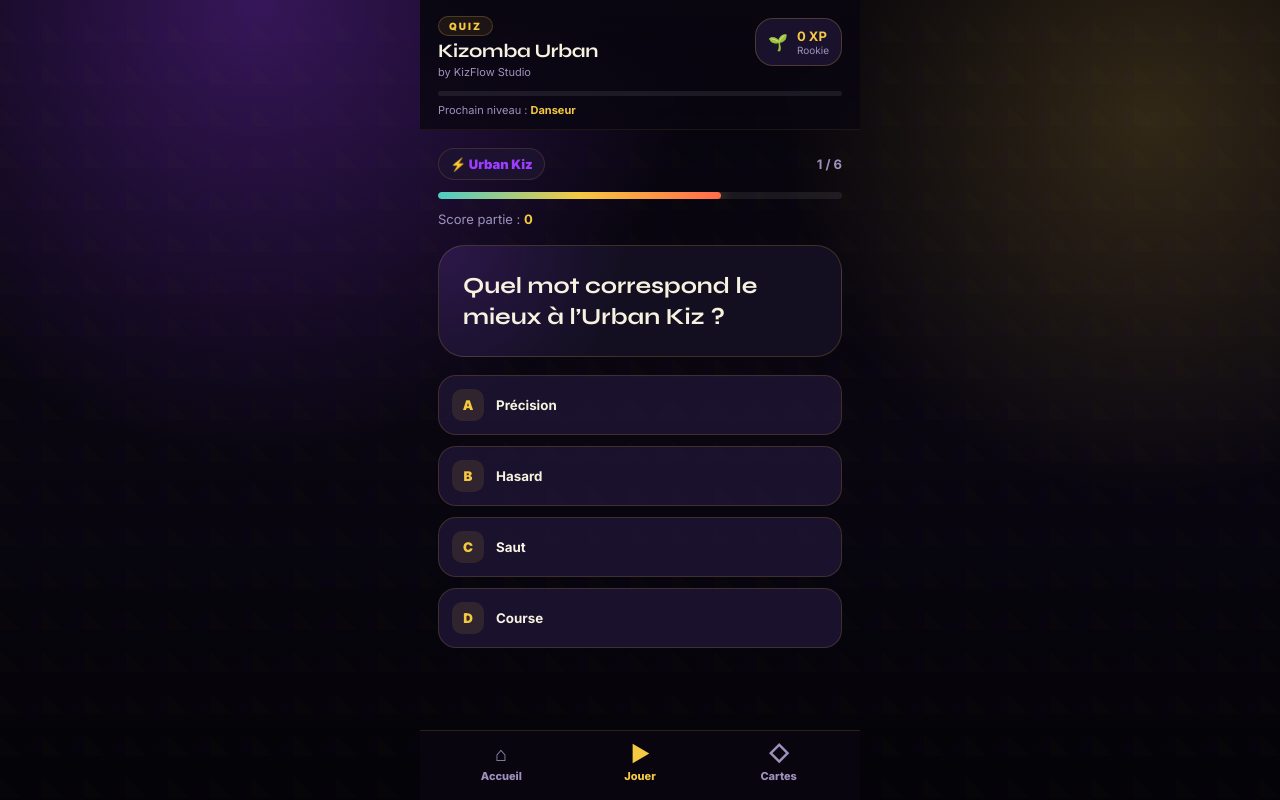
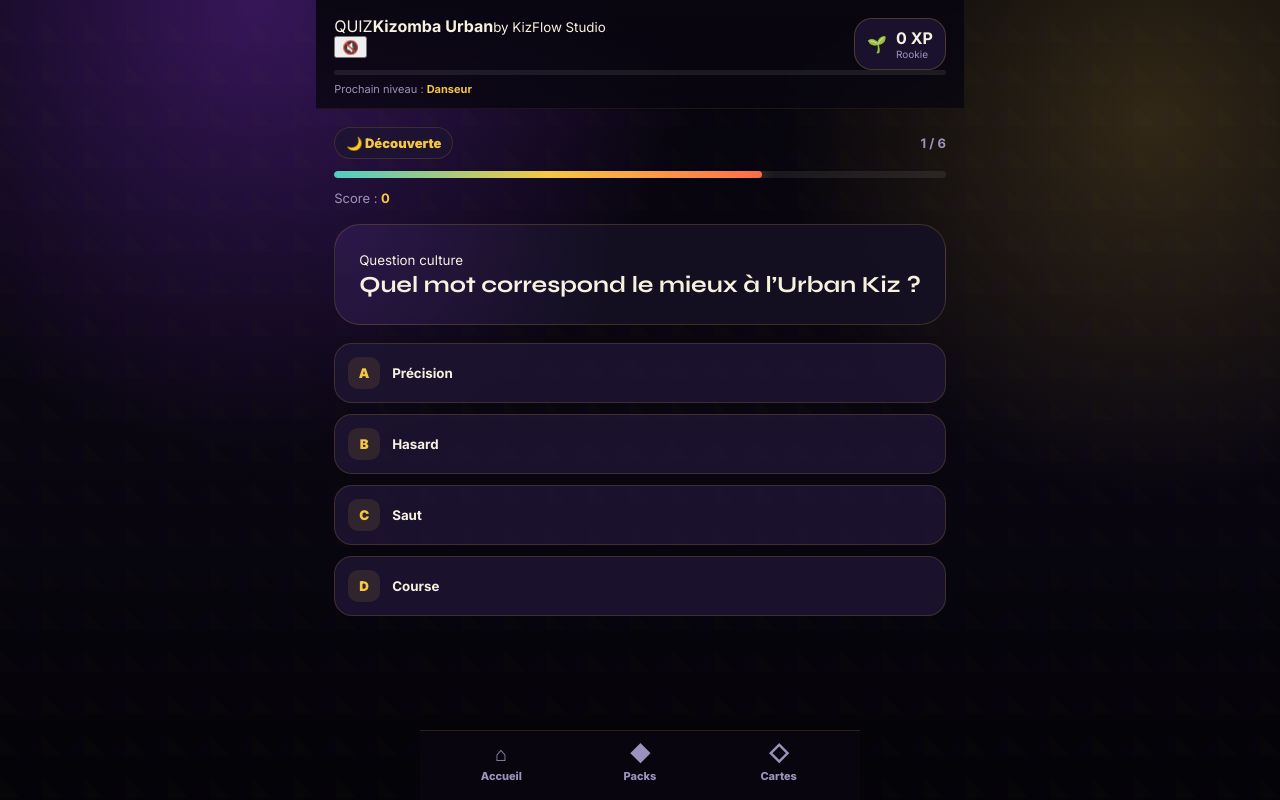
Before and after one commit to bkane522-lab/kizomba-urban, a React (Vite) app: page / in a window 1280 px wide. Both pictures are taken after a click on the button "▶ Commencer le quiz". Built offline with nearby package versions, Linux system fonts and the light colour scheme.

Commit message:
Update App.jsx

```diff
--- a/src/App.jsx
+++ b/src/App.jsx
@@ -1,40 +1,42 @@
 import { useEffect, useMemo, useRef, useState } from "react";
+import logoKizombaUrban from "../kizomba-urban-logo.png";
 
-const CATEGORIES = [
+const PACKS = [
   {
-    id: "kizomba",
-    label: "Kizomba",
+    id: "decouverte",
+    name: "Découverte",
     emoji: "🌙",
-    color: "#F5C842",
-    description: "Origines, culture, musicalité et connexion."
+    color: "#f5c842",
+    subtitle: "Les bases essentielles",
+    description: "Kizomba, Urban Kiz et Semba pour commencer fort.",
+    categories: ["kizomba", "urban-kiz", "semba"]
   },
   {
-    id: "urban-kiz",
-    label: "Urban Kiz",
-    emoji: "⚡",
-    color: "#9C3DFF",
-    description: "Style moderne, lignes, pauses et précision."
+    id: "sensation",
+    name: "Sensation",
+    emoji: "🔥",
+    color: "#ff3d81",
+    subtitle: "Connexion & feeling",
+    description: "Tarraxo, Tarraxinha, douceur et contrôle du corps.",
+    categories: ["tarraxo", "tarraxinha", "douceur"]
   },
   {
-    id: "semba",
-    label: "Semba",
-    emoji: "🥁",
-    color: "#FF6B4A",
-    description: "Racines angolaises, énergie et rythme."
+    id: "culture",
+    name: "Culture",
+    emoji: "🌍",
+    color: "#4ecdc4",
+    subtitle: "Histoire & racines",
+    description: "Origines, Angola, musicalité, respect et transmission.",
+    categories: ["culture", "kizomba", "semba"]
   },
   {
-    id: "tarraxo",
-    label: "Tarraxo",
-    emoji: "🔥",
-    color: "#FF3D81",
-    description: "Contrôle, intensité et musicalité."
-  },
-  {
-    id: "tarraxinha",
-    label: "Tarraxinha",
-    emoji: "💫",
-    color: "#4ECDC4",
-    description: "Isolation, lenteur et connexion fine."
+    id: "fusion",
+    name: "Fusion",
+    emoji: "⚡",
+    color: "#9c3dff",
+    subtitle: "Styles modernes",
+    description: "Kizomba Fusion, Urban Kiz moderne et évolutions.",
+    categories: ["fusion", "urban-kiz"]
   }
 ];
 
@@ -123,20 +125,6 @@ const QUESTIONS = [
   },
   {
     id: 6,
-    category: "urban-kiz",
-    question: "Dans l’Urban Kiz, les pauses servent souvent à quoi ?",
-    options: ["Marquer la musique", "Arrêter la danse", "Changer de partenaire", "Ignorer le rythme"],
-    answer: 0,
-    fact: "Les pauses permettent d’interpréter la musique et de créer des moments forts dans la danse.",
-    card: {
-      icon: "⏸️",
-      title: "Pause musicale",
-      type: "Carte Musicalité",
-      text: "Bien placée, une pause rend la danse plus expressive."
-    }
-  },
-  {
-    id: 7,
     category: "semba",
     question: "Le Semba est généralement plus…",
     options: ["Festif et énergique", "Lent et figé", "Silencieux", "Sans rythme"],
@@ -150,26 +138,7 @@ const QUESTIONS = [
     }
   },
   {
-    id: 8,
-    category: "semba",
-    question: "Pourquoi le Semba est important pour les danseurs de Kizomba ?",
-    options: [
-      "Il aide à comprendre les racines",
-      "Il remplace toutes les danses",
-      "Il n’a aucun lien",
-      "Il sert seulement aux compétitions"
-    ],
-    answer: 0,
-    fact: "Comprendre le Semba aide à mieux respecter les racines culturelles et rythmiques de la Kizomba.",
-    card: {
-      icon: "🌍",
-      title: "Racines",
-      type: "Carte Culture",
-      text: "Connaître les racines donne plus de profondeur à la danse."
-    }
-  },
-  {
-    id: 9,
+    id: 7,
     category: "tarraxo",
     question: "Le Tarraxo met souvent en avant…",
     options: ["Le contrôle du corps", "Les grands sauts", "La vitesse maximale", "Les figures acrobatiques"],
@@ -183,21 +152,7 @@ const QUESTIONS = [
     }
   },
   {
-    id: 10,
-    category: "tarraxo",
-    question: "Dans le Tarraxo, l’intensité doit rester…",
-    options: ["Contrôlée", "Brutale", "Confuse", "Sans écoute"],
-    answer: 0,
-    fact: "L’intensité est importante, mais elle doit rester contrôlée, musicale et respectueuse.",
-    card: {
-      icon: "⚡",
-      title: "Intensité",
-      type: "Carte Danse",
-      text: "L’intensité devient belle quand elle reste maîtrisée."
-    }
-  },
-  {
-    id: 11,
+    id: 8,
     category: "tarraxinha",
     question: "La Tarraxinha est souvent associée à…",
     options: [
@@ -216,29 +171,81 @@ const QUESTIONS = [
     }
   },
   {
+    id: 9,
+    category: "douceur",
+    question: "Dans une danse douce, la priorité est souvent…",
+    options: ["L’écoute", "La force", "La vitesse", "La démonstration"],
+    answer: 0,
+    fact: "La douceur demande une vraie écoute du partenaire et de la musique.",
+    card: {
+      icon: "🫶",
+      title: "Douceur",
+      type: "Carte Feeling",
+      text: "La douceur rend la danse plus propre, plus musicale et plus agréable."
+    }
+  },
+  {
+    id: 10,
+    category: "culture",
+    question: "Pourquoi connaître les racines d’une danse est important ?",
+    options: [
+      "Pour respecter son histoire",
+      "Pour danser plus vite",
+      "Pour copier sans comprendre",
+      "Pour éviter la musicalité"
+    ],
+    answer: 0,
+    fact: "Connaître les racines aide à respecter les cultures qui ont porté la danse.",
+    card: {
+      icon: "🌍",
+      title: "Respect culturel",
+      type: "Carte Culture",
+      text: "Une danse devient plus forte quand on comprend ce qu’elle raconte."
+    }
+  },
+  {
+    id: 11,
+    category: "fusion",
+    question: "Kizomba Fusion désigne plutôt…",
+    options: [
+      "Un mélange d’influences modernes",
+      "Une danse sans identité",
+      "Une danse uniquement sportive",
+      "Un style sans musique"
+    ],
+    answer: 0,
+    fact: "La fusion peut mélanger des influences modernes, mais les bases restent importantes pour garder de la clarté.",
+    card: {
+      icon: "⚡",
+      title: "Kizomba Fusion",
+      type: "Carte Évolution",
+      text: "La fusion fonctionne mieux quand les bases sont solides."
+    }
+  },
+  {
     id: 12,
-    category: "tarraxinha",
-    question: "Quelle qualité est importante en Tarraxinha ?",
-    options: ["La précision", "La précipitation", "Le bruit", "Le désordre"],
+    category: "culture",
+    question: "Un bon danseur musical cherche surtout à…",
+    options: ["Interpréter la musique", "Faire le maximum de figures", "Aller le plus vite possible", "Ignorer les pauses"],
     answer: 0,
-    fact: "La précision est essentielle pour que les mouvements restent propres, doux et lisibles.",
+    fact: "La musicalité permet de danser avec la musique au lieu de simplement enchaîner des mouvements.",
     card: {
-      icon: "✨",
-      title: "Précision douce",
-      type: "Carte Musicalité",
-      text: "La lenteur révèle les détails et demande une vraie maîtrise."
+      icon: "🎧",
+      title: "Musicalité",
+      type: "Carte Culture",
+      text: "La musicalité donne du sens aux mouvements."
     }
   }
 ];
 
-function shuffle(array) {
-  return [...array].sort(() => Math.random() - 0.5);
+function shuffle(items) {
+  return [...items].sort(() => Math.random() - 0.5);
 }
 
 function safeRead(key, fallback) {
   try {
-    const value = localStorage.getItem(key);
-    return value ? JSON.parse(value) : fallback;
+    const saved = localStorage.getItem(key);
+    return saved ? JSON.parse(saved) : fallback;
   } catch {
     return fallback;
   }
@@ -254,7 +261,7 @@ function getNextLevel(score) {
 
 export default function App() {
   const [screen, setScreen] = useState("home");
-  const [selectedCategories, setSelectedCategories] = useState(["kizomba", "urban-kiz"]);
+  const [activePack, setActivePack] = useState(PACKS[0]);
   const [questions, setQuestions] = useState([]);
   const [questionIndex, setQuestionIndex] = useState(0);
   const [selectedAnswer, setSelectedAnswer] = useState(null);
@@ -265,8 +272,10 @@ export default function App() {
   const [results, setResults] = useState([]);
   const [timeLeft, setTimeLeft] = useState(100);
   const [streak, setStreak] = useState(0);
+  const [soundOn, setSoundOn] = useState(false);
 
   const timerRef = useRef(null);
+  const audioRef = useRef(null);
   const currentQuestion = questions[questionIndex];
 
   const level = getLevel(totalScore);
@@ -288,6 +297,17 @@ export default function App() {
   }, [cards]);
 
   useEffect(() => {
+    if (!audioRef.current) return;
+    audioRef.current.volume = 0.22;
+
+    if (soundOn) {
+      audioRef.current.play().catch(() => {});
+    } else {
+      audioRef.current.pause();
+    }
+  }, [soundOn]);
+
+  useEffect(() => {
     if (screen !== "quiz" || locked || !currentQuestion) return;
 
     setTimeLeft(100);
@@ -307,25 +327,11 @@ export default function App() {
     return () => clearInterval(timerRef.current);
   }, [screen, questionIndex, locked, currentQuestion]);
 
-  function toggleCategory(id) {
-    setSelectedCategories((prev) => {
-      if (prev.includes(id)) {
-        return prev.filter((item) => item !== id);
-      }
+  function startQuiz(pack = activePack) {
+    const pool = QUESTIONS.filter((question) => pack.categories.includes(question.category));
+    const quizQuestions = shuffle(pool.length ? pool : QUESTIONS).slice(0, 8);
 
-      return [...prev, id];
-    });
-  }
-
-  function startQuiz() {
-    const activeCategories =
-      selectedCategories.length > 0
-        ? selectedCategories
-        : CATEGORIES.map((category) => category.id);
-
-    const pool = QUESTIONS.filter((question) => activeCategories.includes(question.category));
-    const quizQuestions = shuffle(pool).slice(0, 8);
-
+    setActivePack(pack);
     setQuestions(quizQuestions);
     setQuestionIndex(0);
     setSelectedAnswer(null);
@@ -337,7 +343,7 @@ export default function App() {
     setScreen("quiz");
   }
 
-  function handleAnswer(index) {
+  function answerQuestion(index) {
     if (locked || !currentQuestion) return;
 
     clearInterval(timerRef.current);
@@ -366,8 +372,7 @@ export default function App() {
     if (correct && currentQuestion.card) {
       setCards((prev) => {
         const exists = prev.some((card) => card.title === currentQuestion.card.title);
-        if (exists) return prev;
-        return [...prev, currentQuestion.card];
+        return exists ? prev : [...prev, currentQuestion.card];
       });
     }
   }
@@ -393,45 +398,68 @@ export default function App() {
   }
 
   return (
-    <div className="app-shell">
-      <div className="phone">
-        <Header level={level} nextLevel={nextLevel} progress={progress} totalScore={totalScore} />
+    <div className={`app-shell ${soundOn ? "sound-on" : ""}`}>
+      <audio ref={audioRef} src="/kizomba-loop.mp3" loop preload="none" />
+
+      <div className="ambient ambient-one" />
+      <div className="ambient ambient-two" />
+      <div className="stars" />
+
+      <div className="app">
+        <Header
+          level={level}
+          nextLevel={nextLevel}
+          progress={progress}
+          totalScore={totalScore}
+          soundOn={soundOn}
+          setSoundOn={setSoundOn}
+        />
 
         {screen === "home" && (
-          <Home
-            selectedCategories={selectedCategories}
-            toggleCategory={toggleCategory}
+          <HomeScreen
+            activePack={activePack}
+            setActivePack={setActivePack}
             startQuiz={startQuiz}
             cards={cards}
+            soundOn={soundOn}
+          />
+        )}
+
+        {screen === "packs" && (
+          <PacksScreen
+            activePack={activePack}
+            setActivePack={setActivePack}
+            startQuiz={startQuiz}
           />
         )}
 
         {screen === "quiz" && currentQuestion && (
-          <Quiz
+          <QuizScreen
             question={currentQuestion}
             questionIndex={questionIndex}
             totalQuestions={questions.length}
             selectedAnswer={selectedAnswer}
             locked={locked}
-            handleAnswer={handleAnswer}
+            answerQuestion={answerQuestion}
             nextQuestion={nextQuestion}
             timeLeft={timeLeft}
             sessionScore={sessionScore}
             streak={streak}
+            activePack={activePack}
           />
         )}
 
         {screen === "results" && (
-          <Results
+          <ResultsScreen
             sessionScore={sessionScore}
             results={results}
             totalQuestions={questions.length}
-            startQuiz={startQuiz}
+            startQuiz={() => startQuiz(activePack)}
             goHome={() => setScreen("home")}
           />
         )}
 
-        {screen === "cards" && <Cards cards={cards} resetProgress={resetProgress} />}
+        {screen === "cards" && <CardsScreen cards={cards} resetProgress={resetProgress} />}
 
         <BottomNav screen={screen} setScreen={setScreen} />
       </div>
@@ -439,19 +467,23 @@ export default function App() {
   );
 }
 
-function Header({ level, nextLevel, progress, totalScore }) {
+function Header({ level, nextLevel, progress, totalScore, soundOn, setSoundOn }) {
   return (
     <header className="top-header">
-      <div className="mini-brand">
-        <span>QUIZ</span>
+      <div>
+        <span className="mini-chip">QUIZ</span>
         <strong>Kizomba Urban</strong>
         <small>by KizFlow Studio</small>
       </div>
 
+      <button className="sound-btn" onClick={() => setSoundOn((value) => !value)}>
+        {soundOn ? "🔊" : "🔇"}
+      </button>
+
       <div className="score-pill">
         <span>{level.emoji}</span>
         <div>
-          <strong>{totalScore} XP</strong>
+          <b>{totalScore} XP</b>
           <small>{level.name}</small>
         </div>
       </div>
@@ -469,101 +501,128 @@ function Header({ level, nextLevel, progress, totalScore }) {
   );
 }
 
-function Home({ selectedCategories, toggleCategory, startQuiz, cards }) {
+function HomeScreen({ activePack, setActivePack, startQuiz, cards, soundOn }) {
   return (
-    <main className="screen">
-      <section className="hero">
-        <div className="logo-card">
-          <div className="crown">◆</div>
-          <div className="quiz-badge">QUIZ</div>
+    <main className="screen home-screen">
+      <section className="hero-premium">
+        <div className="logo-stage">
+          <img src={logoKizombaUrban} alt="Quiz Kizomba Urban" />
+          <div className="logo-glow" />
+        </div>
 
-          <div className="couple-shadow">
+        <div className="visualizer" aria-hidden="true">
+          <span />
+          <span />
+          <span />
           <span />
           <span />
         </div>
 
-          <h1>
-            <span>Kizomba</span>
-            <em>Urban</em>
-          </h1>
-
-          <div className="question-badge">?</div>
-        </div>
-
-        <p className="dance-line">
+        <p className="dance-tags">
           Kizomba <b>•</b> Urban Kiz <b>•</b> Semba <b>•</b> Tarraxo <b>•</b> Tarraxinha
         </p>
 
-        <h2>Teste ta culture</h2>
-        <h3>Kizomba & Urban Kiz</h3>
+        <h1>Deviens incollable sur la culture Kizomba & Urban Kiz.</h1>
 
-        <button className="primary-btn" onClick={startQuiz}>
+        <p className="hero-text">
+          Quiz, cartes culturelles, niveaux et défis pour apprendre en jouant.
+        </p>
+
+        <button className="primary-btn" onClick={() => startQuiz(activePack)}>
           ▶ Commencer le quiz
         </button>
+
+        <button className="ghost-btn" onClick={() => setActivePack(PACKS[0])}>
+          Pack actif : {activePack.emoji} {activePack.name}
+        </button>
+
+        <p className="sound-note">
+          {soundOn ? "Ambiance sonore activée" : "Active le son pour plus d’immersion"}
+        </p>
       </section>
 
-      <section className="features">
-        <InfoCard icon="🏆" title="Quiz" text="Défis & niveaux" />
-        <InfoCard icon="🔥" title="Culture" text="Apprends & évolue" />
-        <InfoCard icon="⭐" title="Progression" text="Atteins le sommet" />
+      <section className="quick-stats">
+        <MiniCard icon="🏆" title="Quiz" text="Défis rapides" />
+        <MiniCard icon="🔥" title="Culture" text="Cartes à débloquer" />
+        <MiniCard icon="⭐" title="Progression" text={`${cards.length} carte${cards.length > 1 ? "s" : ""}`} />
       </section>
 
-      <section className="panel">
+      <section className="pack-preview">
         <div className="section-title">
-          <strong>Choisis tes catégories</strong>
-          <small>{selectedCategories.length || "Tout"} sélectionné</small>
+          <strong>Choisis ton expérience</strong>
+          <small>4 packs</small>
         </div>
 
-        <div className="category-grid">
-          {CATEGORIES.map((category) => {
-            const active = selectedCategories.includes(category.id);
-
-            return (
+        <div className="pack-row">
+          {PACKS.map((pack) => (
             <button
-                key={category.id}
-                className={`category-card ${active ? "active" : ""}`}
-                onClick={() => toggleCategory(category.id)}
-                style={{ "--cat-color": category.color }}
+              key={pack.id}
+              className={`pack-mini ${activePack.id === pack.id ? "active" : ""}`}
+              onClick={() => setActivePack(pack)}
+              style={{ "--pack-color": pack.color }}
             >
-                <span>{category.emoji}</span>
-                <div>
-                  <strong>{category.label}</strong>
-                  <small>{category.description}</small>
+              <span>{pack.emoji}</span>
+              <b>{pack.name}</b>
+            </button>
+          ))}
         </div>
-              </button>
-            );
-          })}
-        </div>
-      </section>
-
-      <section className="panel cards-preview">
-        <span>Cartes culturelles</span>
-        <strong>{cards.length} débloquée{cards.length > 1 ? "s" : ""}</strong>
-        <p>Réponds correctement pour débloquer des cartes Pays, Style, Musicalité et Culture.</p>
       </section>
     </main>
   );
 }
 
-function Quiz({
+function PacksScreen({ activePack, setActivePack, startQuiz }) {
+  return (
+    <main className="screen packs-screen">
+      <div className="page-title">
+        <span>PACKS</span>
+        <h1>Choisis ton univers</h1>
+        <p>Moins de catégories affichées, plus de clarté et une meilleure expérience.</p>
+      </div>
+
+      <div className="packs-grid">
+        {PACKS.map((pack) => (
+          <button
+            key={pack.id}
+            className={`pack-card ${activePack.id === pack.id ? "active" : ""}`}
+            onClick={() => setActivePack(pack)}
+            style={{ "--pack-color": pack.color }}
+          >
+            <div className="pack-icon">{pack.emoji}</div>
+            <div>
+              <small>{pack.subtitle}</small>
+              <h2>{pack.name}</h2>
+              <p>{pack.description}</p>
+            </div>
+          </button>
+        ))}
+      </div>
+
+      <button className="primary-btn" onClick={() => startQuiz(activePack)}>
+        Lancer {activePack.name}
+      </button>
+    </main>
+  );
+}
+
+function QuizScreen({
   question,
   questionIndex,
   totalQuestions,
   selectedAnswer,
   locked,
-  handleAnswer,
+  answerQuestion,
   nextQuestion,
   timeLeft,
   sessionScore,
-  streak
+  streak,
+  activePack
 }) {
-  const category = CATEGORIES.find((item) => item.id === question.category);
-
   return (
-    <main className="screen">
+    <main className="screen quiz-screen">
       <div className="quiz-meta">
-        <span style={{ color: category?.color }}>
-          {category?.emoji} {category?.label}
+        <span style={{ color: activePack.color }}>
+          {activePack.emoji} {activePack.name}
         </span>
         <b>{questionIndex + 1} / {totalQuestions}</b>
       </div>
@@ -573,13 +632,12 @@ function Quiz({
       </div>
 
       <div className="session-score">
-        <span>
-          Score partie : <b>{sessionScore}</b>
-        </span>
+        <span>Score : <b>{sessionScore}</b></span>
         {streak >= 2 && !locked && <span>🔥 Série x{streak}</span>}
       </div>
 
       <section className="question-card">
+        <small>Question culture</small>
         <h2>{question.question}</h2>
       </section>
 
@@ -598,7 +656,7 @@ function Quiz({
               key={option}
               className={className}
               disabled={locked}
-              onClick={() => handleAnswer(index)}
+              onClick={() => answerQuestion(index)}
             >
               <span>{String.fromCharCode(65 + index)}</span>
               {option}
@@ -632,19 +690,17 @@ function Quiz({
   );
 }
 
-function Results({ sessionScore, results, totalQuestions, startQuiz, goHome }) {
+function ResultsScreen({ sessionScore, results, totalQuestions, startQuiz, goHome }) {
   const correct = results.filter((item) => item.correct).length;
   const percent = totalQuestions ? Math.round((correct / totalQuestions) * 100) : 0;
   const wonCards = results.filter((item) => item.card).length;
 
   return (
-    <main className="screen results">
+    <main className="screen results-screen">
       <div className="trophy">🏆</div>
-      <h2>Session terminée</h2>
+      <h1>Session terminée</h1>
       <div className="big-score">+{sessionScore} XP</div>
-      <p>
-        {correct} bonne{correct > 1 ? "s" : ""} réponse{correct > 1 ? "s" : ""} sur {totalQuestions}
-      </p>
+      <p>{correct} bonne{correct > 1 ? "s" : ""} réponse{correct > 1 ? "s" : ""} sur {totalQuestions}</p>
 
       <div className="stats">
         <div>
@@ -657,41 +713,26 @@ function Results({ sessionScore, results, totalQuestions, startQuiz, goHome }) {
         </div>
       </div>
 
-      <div className="result-list">
-        {results.map((item, index) => (
-          <div key={`${item.id}-${index}`} className="result-item">
-            <span>{item.correct ? "✅" : "❌"}</span>
-            <p>{item.question}</p>
-            <b>+{item.points}</b>
-          </div>
-        ))}
-      </div>
-
-      <button className="primary-btn" onClick={startQuiz}>
-        Rejouer
-      </button>
-
-      <button className="secondary-btn" onClick={goHome}>
-        Retour accueil
-      </button>
+      <button className="primary-btn" onClick={startQuiz}>Rejouer</button>
+      <button className="secondary-btn" onClick={goHome}>Retour accueil</button>
     </main>
   );
 }
 
-function Cards({ cards, resetProgress }) {
+function CardsScreen({ cards, resetProgress }) {
   return (
-    <main className="screen">
-      <section className="panel">
-        <div className="section-title">
-          <strong>Cartes culturelles</strong>
-          <small>{cards.length} débloquée{cards.length > 1 ? "s" : ""}</small>
+    <main className="screen cards-screen">
+      <div className="page-title">
+        <span>CARTES</span>
+        <h1>Cartes culturelles</h1>
+        <p>Chaque bonne réponse peut débloquer une carte de culture danse.</p>
       </div>
 
       {cards.length === 0 ? (
-          <div className="empty">
+        <div className="empty-state">
           <span>✨</span>
           <h2>Aucune carte pour l’instant</h2>
-            <p>Joue au quiz pour débloquer tes premières cartes culturelles.</p>
+          <p>Commence un quiz pour débloquer tes premières cartes.</p>
         </div>
       ) : (
         <div className="cards-grid">
@@ -699,13 +740,12 @@ function Cards({ cards, resetProgress }) {
             <article key={`${card.title}-${index}`} className="culture-card">
               <div>{card.icon}</div>
               <small>{card.type}</small>
-                <h3>{card.title}</h3>
+              <h2>{card.title}</h2>
               <p>{card.text}</p>
             </article>
           ))}
         </div>
       )}
-      </section>
 
       {cards.length > 0 && (
         <button className="danger-btn" onClick={resetProgress}>
@@ -716,9 +756,9 @@ function Cards({ cards, resetProgress }) {
   );
 }
 
-function InfoCard({ icon, title, text }) {
+function MiniCard({ icon, title, text }) {
   return (
-    <article className="info-card">
+    <article className="mini-card">
       <div>{icon}</div>
       <strong>{title}</strong>
       <small>{text}</small>
@@ -734,9 +774,9 @@ function BottomNav({ screen, setScreen }) {
         Accueil
       </button>
 
-      <button className={screen === "quiz" ? "active" : ""} onClick={() => setScreen("home")}>
-        <span>▶</span>
-        Jouer
+      <button className={screen === "packs" ? "active" : ""} onClick={() => setScreen("packs")}>
+        <span>◆</span>
+        Packs
       </button>
 
       <button className={screen === "cards" ? "active" : ""} onClick={() => setScreen("cards")}>
```
Lines whose indentation alone changed are shown as unchanged.
